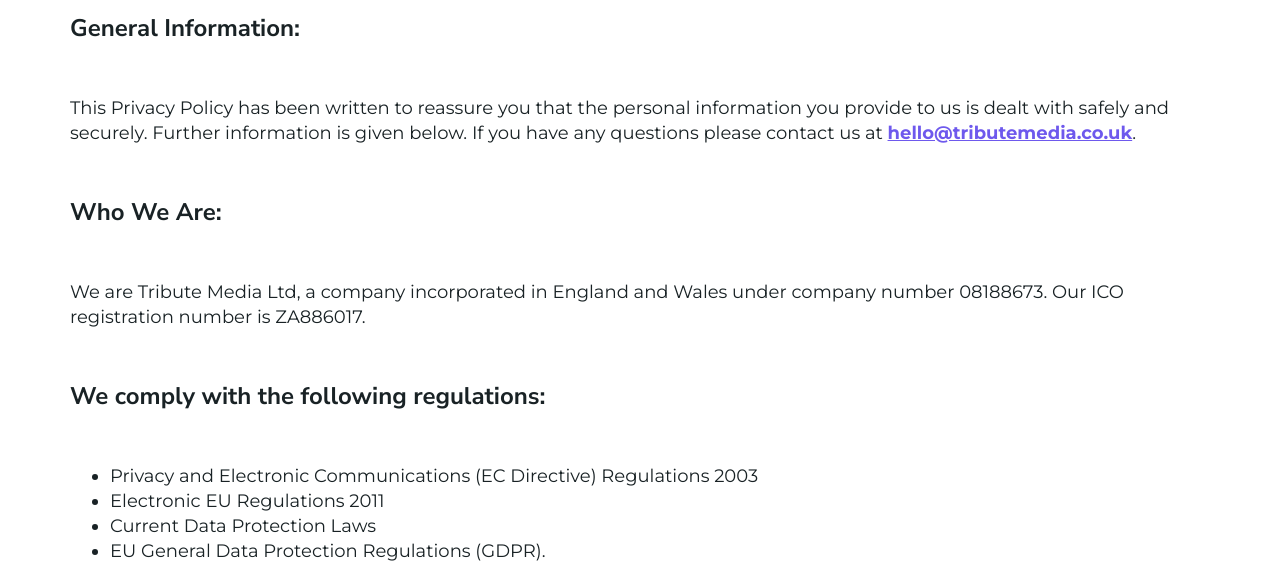
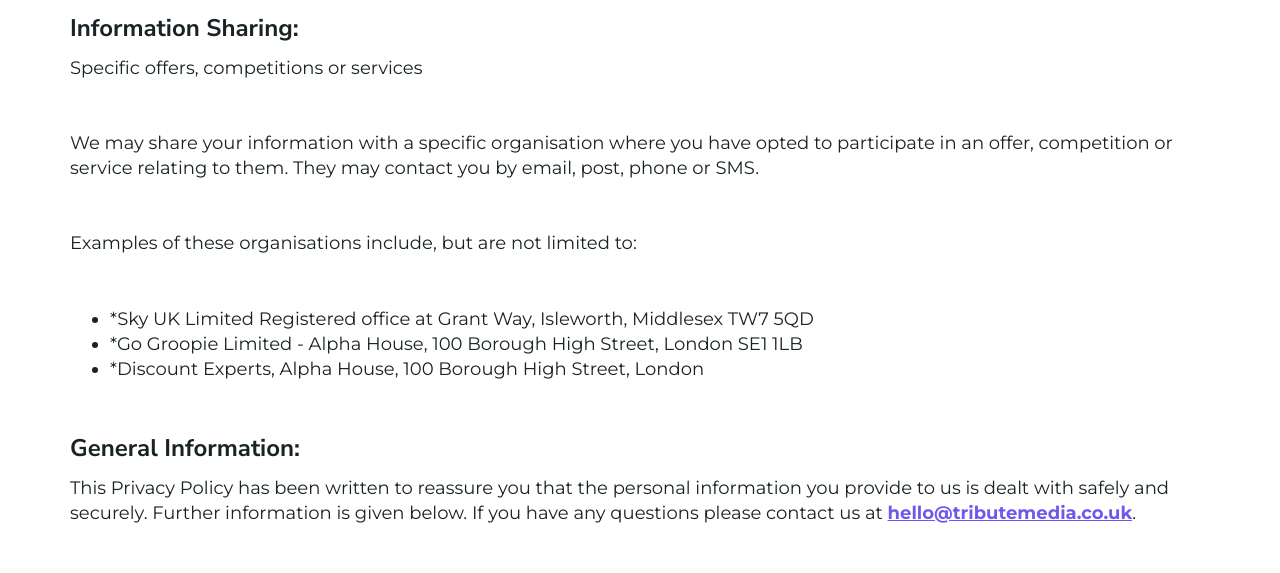
Before and after one commit to shulga-igor/tribute, a plain HTML site: page privacy_policy.html in a window 1280 px wide. Shown: the part 226-799 px from the top of the page. Drawn offline with nearby package versions, Linux system fonts and the light colour scheme; files that its build step writes are made by us from their sources; files whose address does not match are found by name.

Commit message:
fixed changes

```diff
--- a/js/main.js
+++ b/js/main.js
@@ -15,6 +15,8 @@
         dots: true,
         infinite: false,
         arrows: false,
+        autoplay: true,
+        autoplaySpeed: 7000,
     });
 
 
--- a/privacy_policy.html
+++ b/privacy_policy.html
@@ -94,6 +94,16 @@
 
       <div class="widget inner-text-blc">
         <div class="container">
+
+          <h3>Information Sharing:</h3>
+          <p>Specific offers, competitions or services</p>
+          <p>We may share your information with a specific organisation where you have opted to participate in an offer, competition or service relating to them. They may contact you by email, post, phone or SMS.</p>
+          <p>Examples of these organisations include, but are not limited to:</p>
+          <ul>
+            <li>*Sky UK Limited Registered office at Grant Way, Isleworth, Middlesex TW7 5QD</li>
+            <li>*Go Groopie Limited - Alpha House, 100 Borough High Street, London SE1 1LB</li>
+            <li>*Discount Experts, Alpha House, 100 Borough High Street, London</li>
+          </ul>
 
             <h3>General Information:</h3>
 
--- a/sass/pages/_inner-page.scss
+++ b/sass/pages/_inner-page.scss
@@ -59,10 +59,9 @@
     h3{
         font-weight: 600;
         font-size: 24px;
-        margin: 0 0 50px;
+        margin: 0 0 10px;
         @media screen and (max-width: 991px) {
             font-size: 18px;
-            margin: 0 0 25px;
         }
     }
 
--- a/sass/widgets/_choose.scss
+++ b/sass/widgets/_choose.scss
@@ -1,4 +1,5 @@
 .choose{
+    padding-top: 0;
     .list{
         display: flex;
         justify-content: center;
```
Also changed, not shown: css/main.css.
